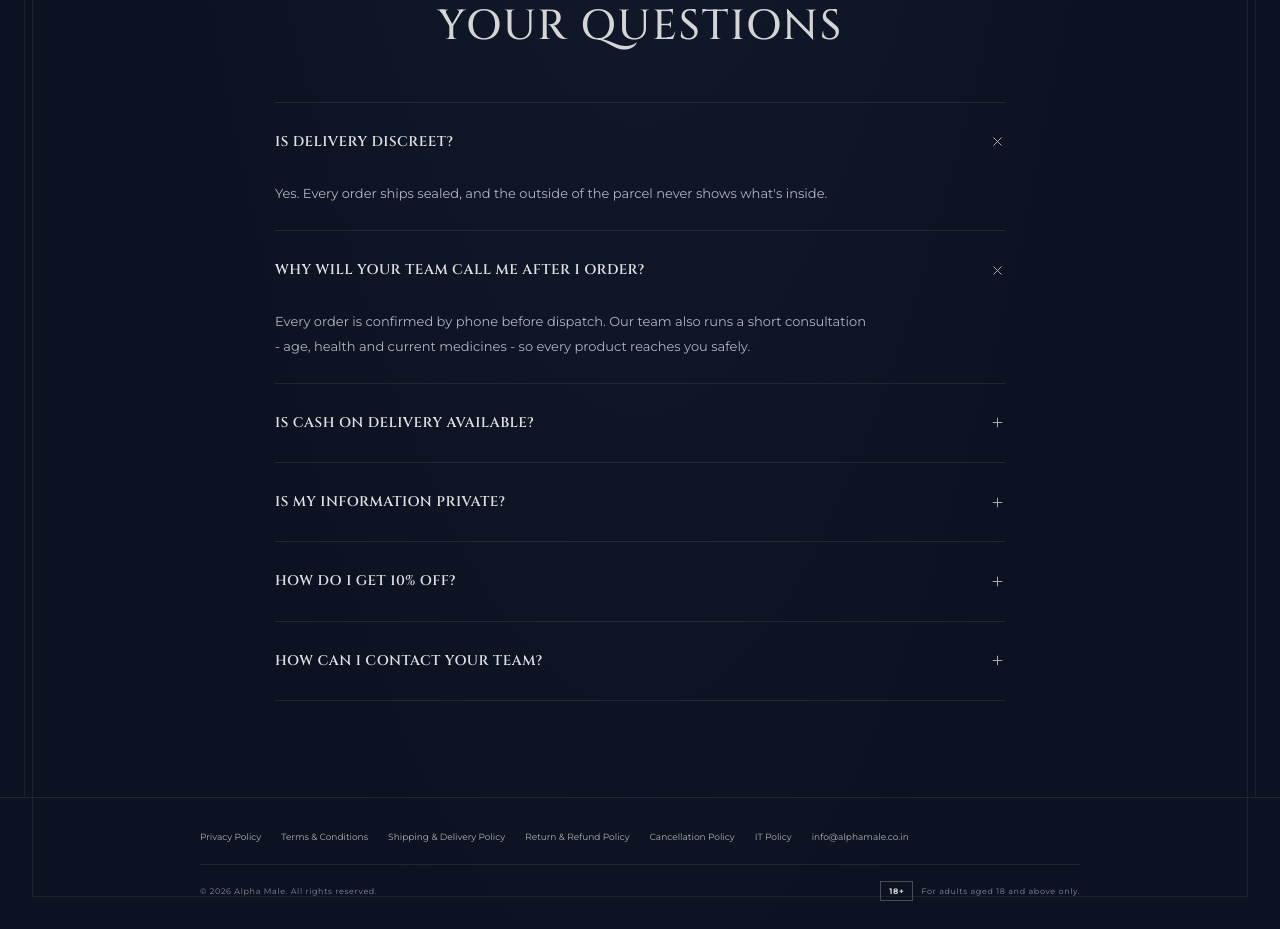
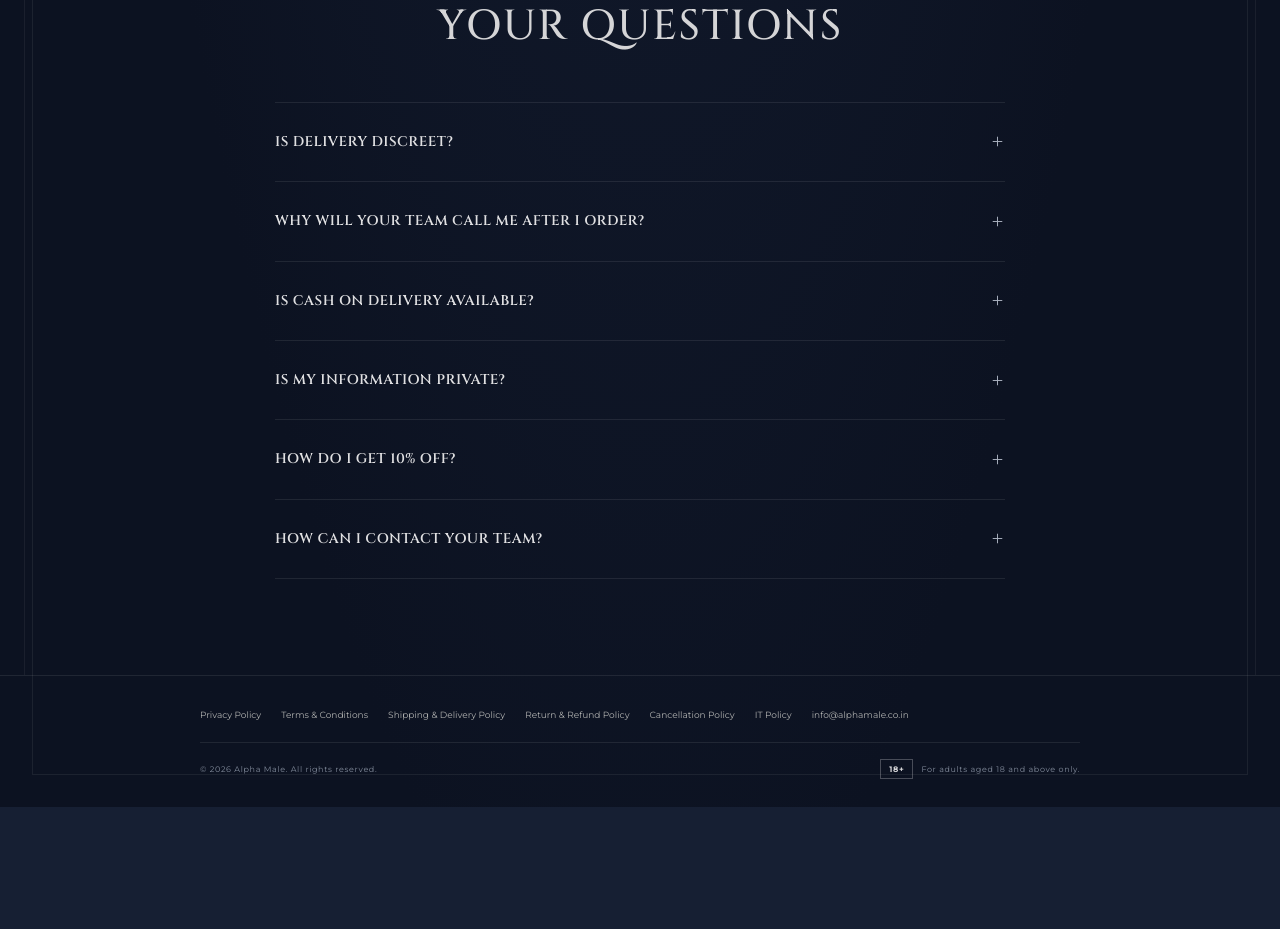
Before and after one commit to akashp-source/alpha-male-fe, a Next.js app: page / in a window 1280 px wide. Shown: the part 4020-4949 px from the top of the page. After the commit the page ends 4827 px from the top, so only its background shows below. Built offline with nearby package versions, Linux system fonts and the light colour scheme.

Commit message:
fix:faqs dropdown

```diff
--- a/Components/Faqs.tsx
+++ b/Components/Faqs.tsx
@@ -38,7 +38,7 @@ const faqs = [
 ];
 
 export default function FAQ() {
-    const [openItems, setOpenItems] = useState<number[]>([0, 1]);
+    const [openItems, setOpenItems] = useState<number[]>([]);
 
     const toggleFAQ = (index: number) => {
         setOpenItems((prev) =>
```
